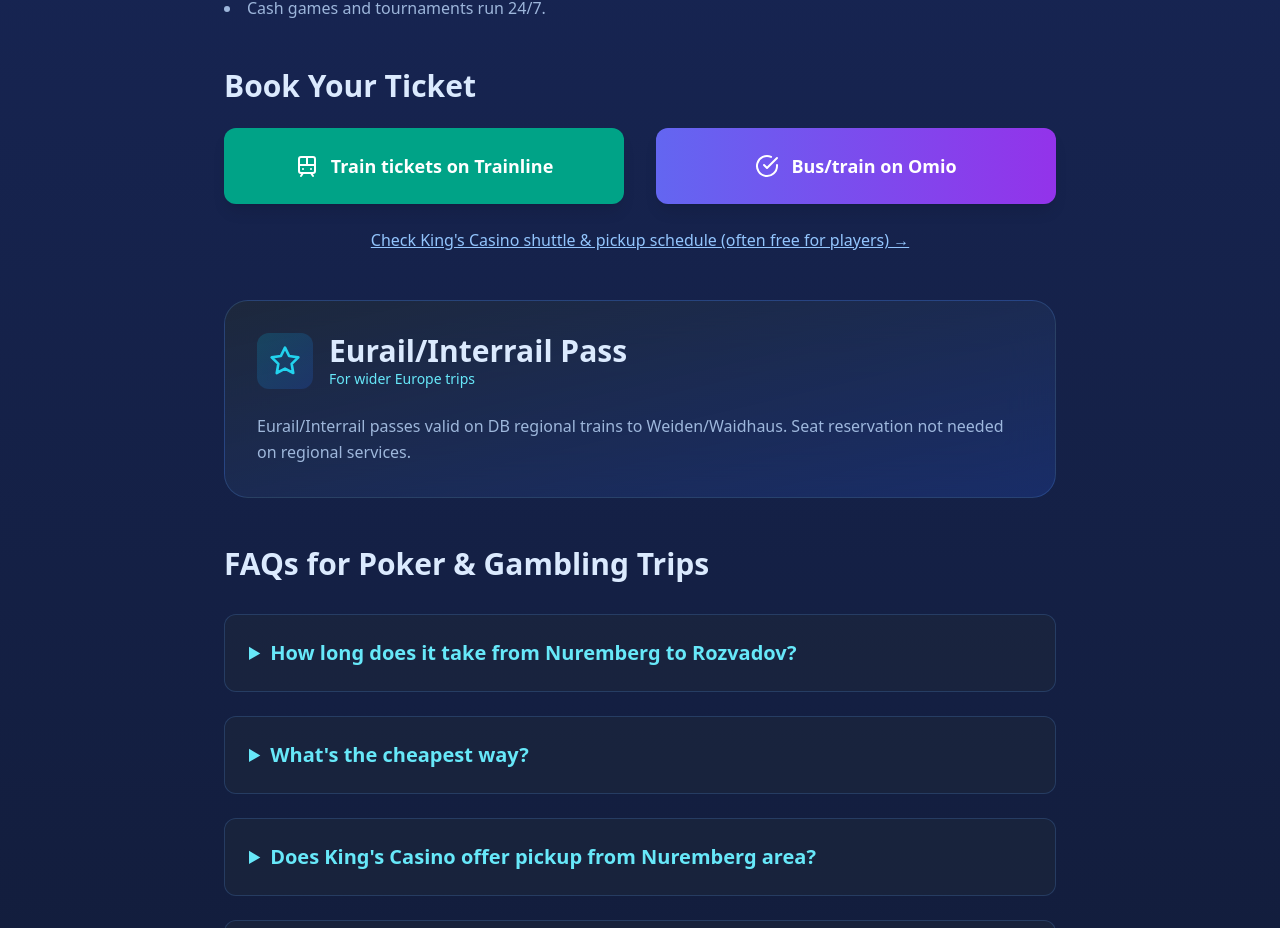
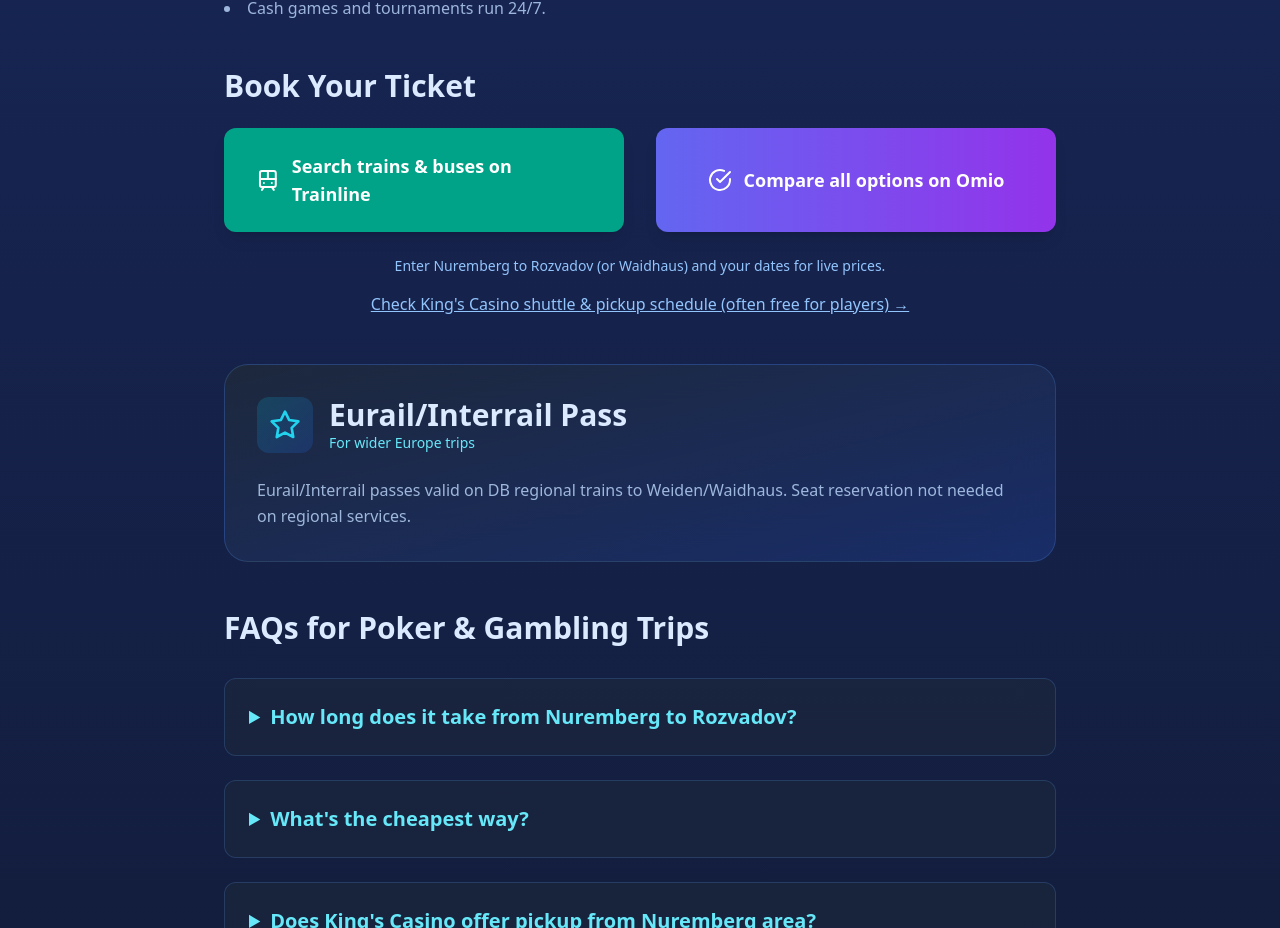
Before and after one commit to michaeljomahoney1985/get-me-there, a Next.js app: page /nuremberg-to-rozvadov in a window 1280 px wide. Shown: the part 2153-3081 px from the top of the page. Built offline with nearby package versions, Linux system fonts and the light colour scheme.

Commit message:
Update nuremberg-to-rozvadov.js

```diff
--- a/pages/nuremberg-to-rozvadov.js
+++ b/pages/nuremberg-to-rozvadov.js
@@ -238,25 +238,28 @@
             <h2 className="text-3xl font-bold text-blue-100 mb-6">Book Your Ticket</h2>
             <div className="grid md:grid-cols-2 gap-8">
               <a
-                href="https://www.thetrainline.com/en-us/train-times/nuremberg-to-weiden-in-der-oberpfalz"
+                href="https://www.thetrainline.com/"
                 target="_blank"
                 rel="nofollow noopener"
                 className="inline-flex items-center justify-center gap-3 px-8 py-6 bg-[#00A387] hover:bg-[#008f75] rounded-xl font-semibold text-white shadow-lg transition-all duration-300 text-lg"
               >
                 <Train className="w-6 h-6" />
-                Train tickets on Trainline
+                Search trains & buses on Trainline
               </a>
               <a
-                href="https://www.omio.com/buses/nuremberg/rozvadov"
+                href="https://www.omio.com/"
                 target="_blank"
                 rel="nofollow noopener"
                 className="inline-flex items-center justify-center gap-3 px-8 py-6 bg-gradient-to-r from-indigo-500 to-purple-600 hover:from-indigo-400 hover:to-purple-500 rounded-xl font-semibold text-white shadow-lg transition-all duration-300 text-lg"
               >
                 <CheckCircle className="w-6 h-6" />
-                Bus/train on Omio
+                Compare all options on Omio
               </a>
             </div>
-            <p className="text-blue-300 mt-6 text-center">
+            <p className="text-blue-300 mt-6 text-center text-sm">
+              Enter Nuremberg to Rozvadov (or Waidhaus) and your dates for live prices.
+            </p>
+            <p className="text-blue-300 mt-4 text-center">
               <a href="https://www.kings-resort.com/en/transport/shuttle-service/" target="_blank" rel="noopener" className="underline hover:text-cyan-300">
                 Check King's Casino shuttle & pickup schedule (often free for players) →
               </a>
```
